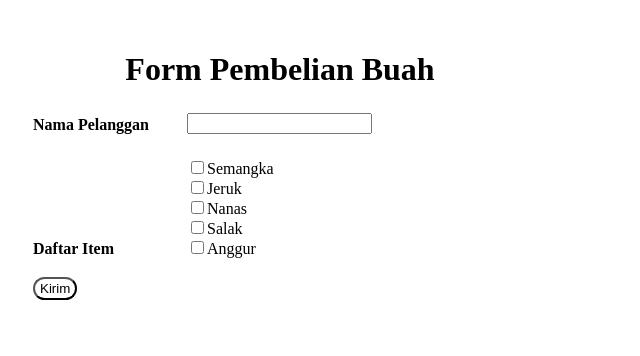
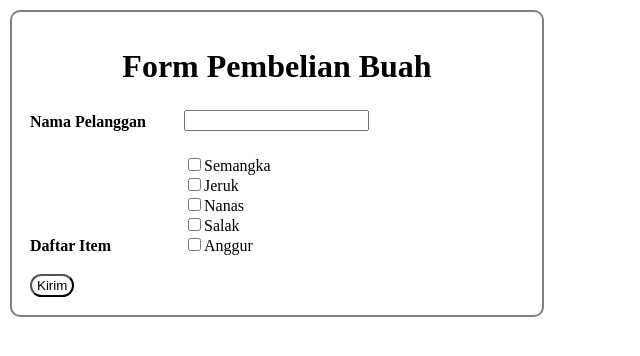
Before and after one commit to yoursemicolon/basic-reactjs, a React (Create React App) app in the folder tugas-Harian-Part-2/: page / in a window 1280 px wide. Shown: the top 356 px of the page, without its empty margins (0-640 px from the left). Built offline with nearby package versions, Linux system fonts and the light colour scheme.

Commit message:
Update App.css

```diff
--- a/tugas-Harian-Part-2/src/App.css
+++ b/tugas-Harian-Part-2/src/App.css
@@ -1,8 +1,10 @@
-div {
+.App {
   width: 500px;
-  margin: 5px;
-  padding: 10px;
+  margin: 10px;
+  padding: 15px;
   font-family: serif;
+  border: 2px solid grey;
+  border-radius: 10px;
 }
 h1 {
   text-align: center;
```
